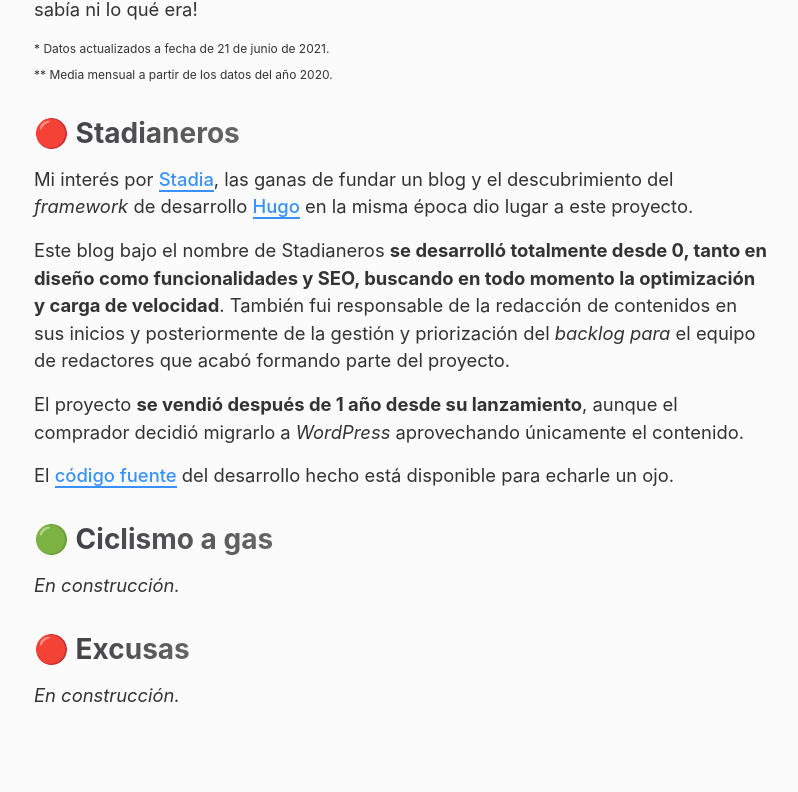
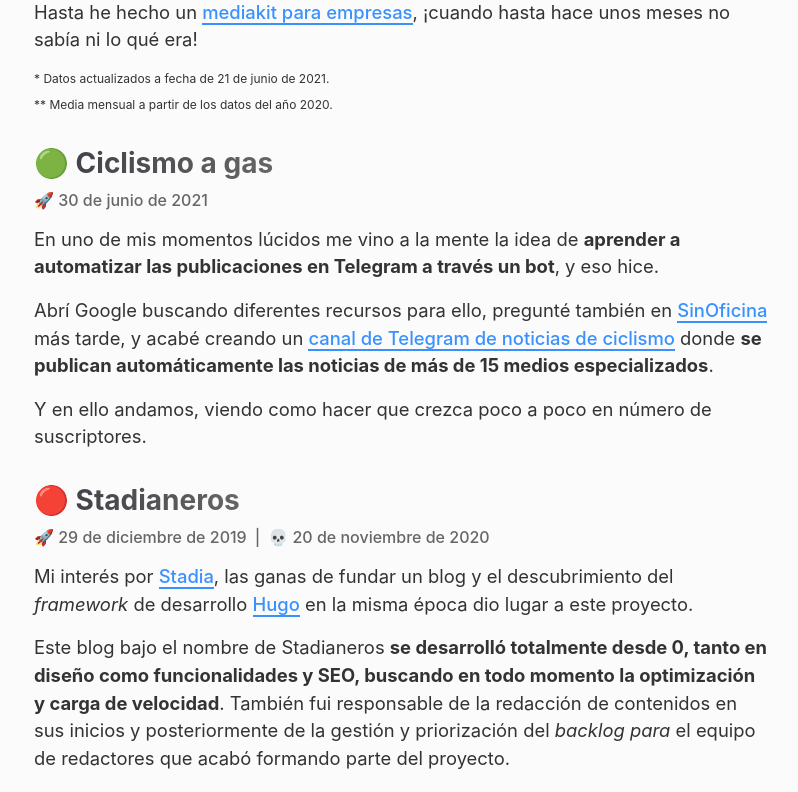
Before and after one commit to AitorRodriguez990/devairoma, a Next.js app: page /proyectos in a window 1280 px wide. Shown: the part 928-1720 px from the top of the page, without its empty margins (238-1036 px from the left). Built offline with nearby package versions, Linux system fonts and the light colour scheme.

Commit message:
add more projects

```diff
--- a/pages/proyectos/index.js
+++ b/pages/proyectos/index.js
@@ -1,5 +1,6 @@
 import React from 'react'
 import HeadMeta from '../../components/headMeta'
+import styles from './index.module.scss'
 
 export default function Projects() {
   const title = 'Proyectos'
@@ -17,6 +18,11 @@ export default function Projects() {
       </p>
 
       <h2 className="subtitle">🟢 <span>MTBeros</span></h2>
+      <ul className={styles.steps}>
+        <li>
+          🚀 14 de mayo de 2014
+        </li>
+      </ul>
       <p>
         Lo que comenzó como un simple <em>hobbie</em> en el año 2014, se ha acabado convirtiendo en uno de los lugares de <strong>referencia del ciclismo de montaña</strong> donde debatir, resolver dudas, buscar compañeros de ruta y descubrir ofertas.
       </p>
@@ -36,7 +42,31 @@ export default function Projects() {
         ** Media mensual a partir de los datos del año 2020.
       </p>
 
+      <h2 className="subtitle">🟢 <span>Ciclismo a gas</span></h2>
+      <ul className={styles.steps}>
+        <li>
+          🚀 30 de junio de 2021
+        </li>
+      </ul>
+      <p>
+        En uno de mis momentos lúcidos me vino a la mente la idea de <strong>aprender a automatizar las publicaciones en Telegram a través un bot</strong>, y eso hice.
+      </p>
+      <p>
+        Abrí Google buscando diferentes recursos para ello, pregunté también en <a href="https://sinoficina.com/" target="_blank" rel="noreferrer">SinOficina</a> más tarde, y acabé creando un <a href="https://t.me/ciclismo_a_gas" target="_blank" rel="noreferrer">canal de Telegram de noticias de ciclismo</a> donde <strong>se publican automáticamente las noticias de más de 15 medios especializados</strong>.
+      </p>
+      <p>
+        Y en ello andamos, viendo como hacer que crezca poco a poco en número de suscriptores.
+      </p>
+
       <h2 className="subtitle">🔴 <span>Stadianeros</span></h2>
+      <ul className={styles.steps}>
+        <li>
+          🚀 29 de diciembre de 2019
+        </li>
+        <li>
+          💀 20 de noviembre de 2020
+        </li>
+      </ul>
       <p>
         Mi interés por <a href="https://stadia.com/" target="_blank" rel="noreferrer">Stadia</a>, las ganas de fundar un blog y el descubrimiento del <em>framework</em> de desarrollo <a href="https://gohugo.io/" target="_blank" rel="noreferrer">Hugo</a> en la misma época dio lugar a este proyecto.
       </p>
@@ -50,13 +80,6 @@ export default function Projects() {
         El <a href="https://github.com/AitorRodriguez990/stadianeros-blog" target="_blank" rel="noreferrer">código fuente</a> del desarrollo hecho está disponible para echarle un ojo.
       </p>
 
-
-
-      <h2 className="subtitle">🟢 <span>Ciclismo a gas</span></h2>
-      <p>
-        <em>En construcción.</em>
-      </p>
-
       <h2 className="subtitle">🔴 <span>Excusas</span></h2>
       <p>
         <em>En construcción.</em>
--- a/pages/proyectos/index.module.scss
+++ b/pages/proyectos/index.module.scss
@@ -1,10 +1,23 @@
-.projects {
-  .project {
-    background-color: var(--color-white);
-    border: 1px solid var(--border-default);
-    border-radius: var(--border-radius-default);
-    justify-content: space-between;
-    margin-top: var(--spacing-large);
-    padding: var(--spacing-large);
+
+
+.steps {
+  list-style: none;
+  margin-top: calc(var(--spacing-small) * -1);
+
+  li {
+    color: var(--color-secondary-soft);
+    display: inline-block;
+    font-size: 1rem;
+    font-weight: 500;
+    margin-bottom: var(--spacing-default);
+
+    & + li {
+      margin-left: var(--spacing-small);
+
+      &:before {
+        content: "|";
+        padding-right: var(--spacing-small);
+      }
+    }
   }
 }
--- a/styles/styles.scss
+++ b/styles/styles.scss
@@ -3,6 +3,7 @@
   --border-default: #eaeaea;
   --color-primary: #3991ff;
   --color-secondary: #383838;
+  --color-secondary-soft: #666;
   --color-white: #fff;
   --spacing-default: 16px;
   --spacing-small: 8px;
```
